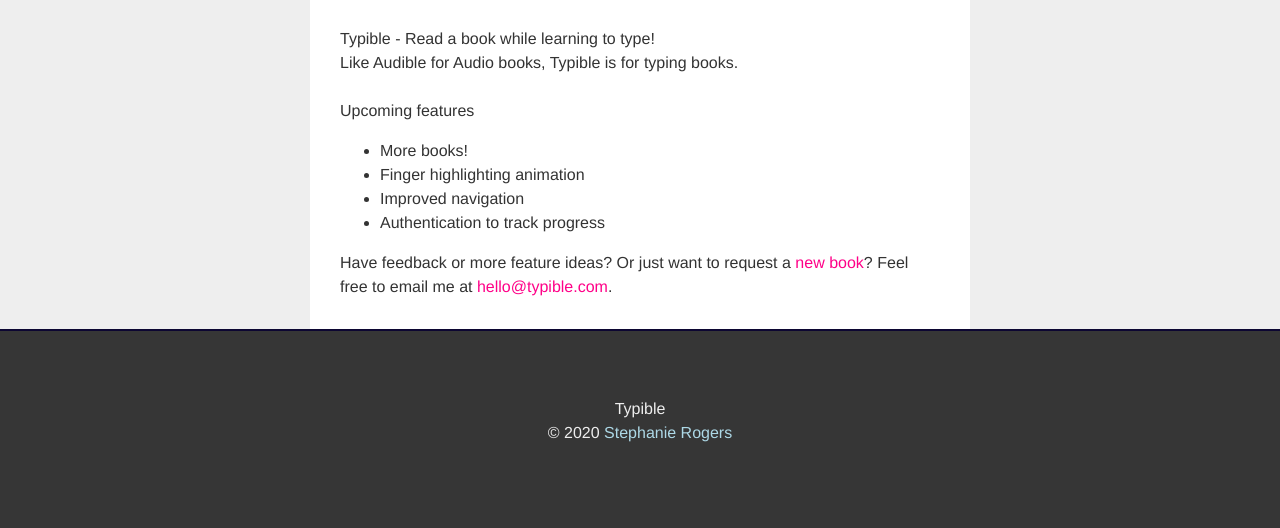
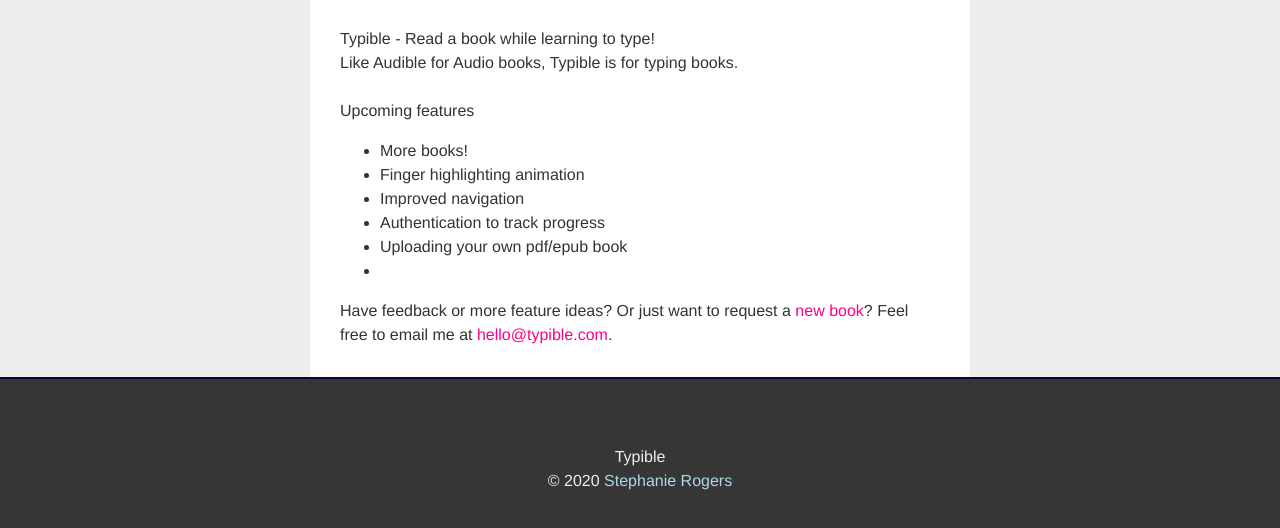
Before and after one commit to stogers/stogers.github.io, a plain HTML site: page about.html in a window 1280 px wide. Shown: the part 84-612 px from the top of the page. Drawn offline with Linux system fonts and the light colour scheme.

Commit message:
upload feature idea

```diff
--- a/about.html
+++ b/about.html
@@ -48,6 +48,7 @@
              <li>Finger highlighting animation</li>
              <li>Improved navigation</li>
              <li>Authentication to track progress</li>
+             <li>Uploading your own pdf/epub book<li>
          </ul>
          <div> Have feedback or more feature ideas? Or just want to request a <a class="link" href="https://www.gutenberg.org/catalog/">new book</a>? Feel free to email me at <a href="mailto:hello@typible.com" class="link">hello@typible.com</a>.</div>
     </div>
```
